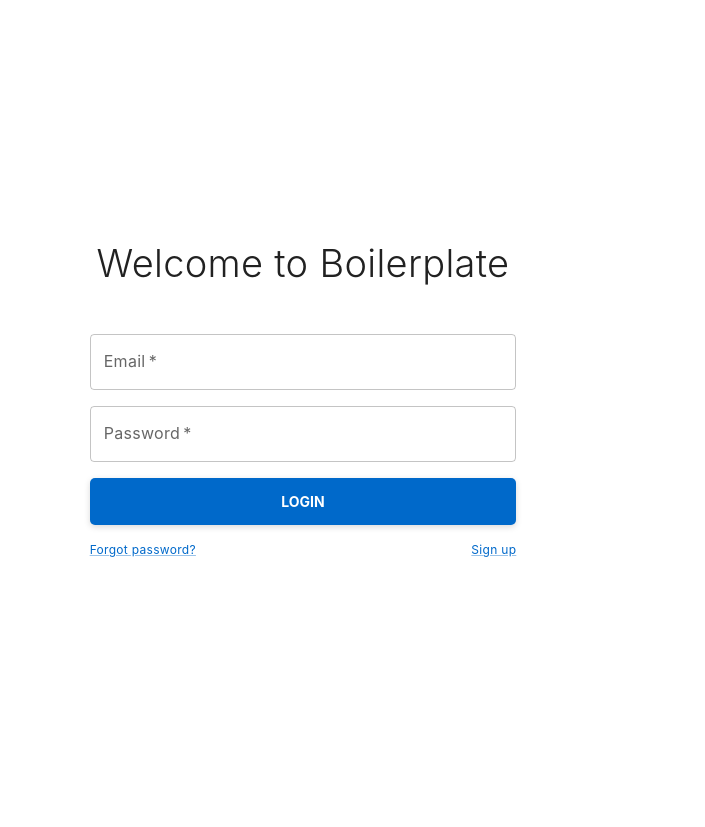
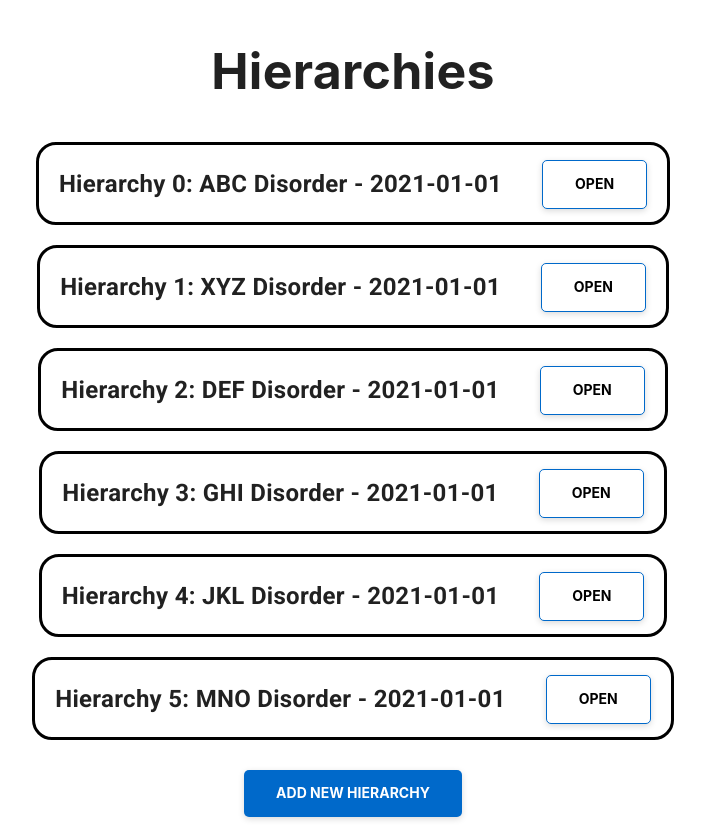
Before and after one commit to hack4impact-upenn/exposurepedia, a React (Create React App) app in the folder client/: page /hierarchies in a window 1280 px wide. Before the commit this address led to /login. Shown: the whole page, without its empty margins (337-1042 px from the left). Before the commit the page ends 800 px from the top, so only its background shows below. Built offline with nearby package versions, Linux system fonts and the light colour scheme; no server answers; a web font is replaced by a local one.

Commit message:
builds the static HierarchiesPage

```diff
--- a/client/src/App.tsx
+++ b/client/src/App.tsx
@@ -36,6 +36,7 @@ function App() {
                   <Route element={<UnauthenticatedRoutesWrapper />}>
                     <Route path="/login" element={<LoginPage />} />
                     <Route path="/register" element={<RegisterPage />} />
+                    <Route path="/hierarchies" element={<HierarchiesPage />} />
                     <Route
                       path="/verify-account/:token"
                       element={<VerifyAccountPage />}
@@ -52,7 +53,7 @@ function App() {
                   {/* Routes accessed only if user is authenticated */}
                   <Route element={<ProtectedRoutesWrapper />}>
                     <Route path="/home" element={<HomePage />} />
-                    <Route path="/hierarchies" element={<HierarchiesPage />} />
+
                     <Route
                       path="/viewhierarchy"
                       element={<ViewHierarchyPage />}
--- a/client/src/Hierarchy/HierarchiesPage.tsx
+++ b/client/src/Hierarchy/HierarchiesPage.tsx
@@ -4,8 +4,49 @@
  * A page only accessible to authenticated users that displays hierarchies
  * in a table and allows users to expand and delete hierarchies.
  */
-function HierarchiesPage() {
-  return <div>View hierarchies here!</div>;
-}
+import PrimaryButton from '../components/buttons/PrimaryButton';
+import HierarchyListItem from '../components/HierarchyListItem';
 
-export default HierarchiesPage;
+ const styles = {
+      button: {
+        marginTop: '10px',
+        marginBottom: '10px',
+        marginleft: '5px',
+    }
+ }
+
+ const hierarchyList: any[] = [
+  {'name': 'ABC Disorder', 'date': '2021-01-01'},
+  {'name': 'XYZ Disorder', 'date': '2021-01-01'},
+  {'name': 'DEF Disorder', 'date': '2021-01-01'},
+  {'name': 'GHI Disorder', 'date': '2021-01-01'},
+  {'name': 'JKL Disorder', 'date': '2021-01-01'},
+  {'name': 'MNO Disorder', 'date': '2021-01-01'},
+ ];
+ function HierarchyPage () {
+   return <div
+   style={{
+     display: 'flex',
+     justifyContent: 'left',
+     flexDirection: 'column',
+     alignItems: 'center',
+     marginLeft: '100px',
+   }}
+ >
+    <h1 style={{ fontSize: '50px', fontWeight: 'bold' }}>Hierarchies</h1>
+
+   {hierarchyList
+     .map((hierarchy_) => (
+       <HierarchyListItem
+         key={hierarchy_.name}
+         index = {hierarchyList.indexOf(hierarchy_)}
+         name={hierarchy_.name}
+         date={hierarchy_.date}
+       />
+     ))}
+
+     <PrimaryButton style={styles.button}>Add New Hierarchy</PrimaryButton>
+ </div>;
+ }
+
+ export default HierarchyPage;
--- /dev/null
+++ b/client/src/components/HierarchyListItem.tsx
@@ -0,0 +1,80 @@
+import React from 'react';
+import InvertedPrimaryButton from './buttons/InvertedPrimaryButton';
+import PrimaryButton from './buttons/PrimaryButton';
+
+interface HierarchyListItemProps {
+    name: string;
+    date: string;
+    index: number;
+  }
+
+  const styles = {
+    container: {
+      borderStyle: 'solid',
+      borderWidth: '3px',
+      borderColor: 'black',
+      borderRadius: '20px',
+      height: '83px',
+      display: 'flex',
+      justifyContent: 'space-between',
+      fontFamily: 'Roboto',
+      marginBottom: '20px',
+    },
+    containerLeft: {
+      display: 'flex',
+      alignItems: 'center',
+      justifyContent: 'space-around',
+      marginRight: 40,
+    },
+    header: {
+      marginLeft: '20px',
+      fontSize: '24px',
+      fontWeight: 'bold',
+    },
+    subheader: {
+      fontSize: '29px',
+      color: '#C7BDBD',
+      width: '40%',
+      textAlign: 'center',
+    },
+    containerMiddle: {},
+    containerRight: {
+      justifyContent: 'space-around',
+      fontSize: '24px',
+      fontWeight: 'bold',
+      display: 'flex',
+      marginRight: '20px',
+    },
+    description: {
+      padding: 0,
+      margin: 0,
+    },
+    button: {
+        marginTop: '15px',
+        marginBottom: '10px',
+        marginleft: '5px',
+    }
+  };
+
+function HierarchyListItem (props: HierarchyListItemProps) {
+    const { name, date, index } = props;
+    const total = "Hierarchy ".concat(index.toString(), ": ", name,  " - ", date);
+
+  return (
+
+      <div style={styles.container}>
+        <div style={styles.containerLeft}>
+          <p style={styles.header}>{total}</p>
+        </div>
+        <div style={styles.containerMiddle}/>
+        <div style={styles.containerRight}>
+          <p style={styles.description}>
+
+        <InvertedPrimaryButton variant="outlined" style={styles.button}>Open</InvertedPrimaryButton>
+          </p>
+        </div>
+      </div>
+  );
+};
+
+export default HierarchyListItem;
--- /dev/null
+++ b/client/src/components/buttons/InvertedPrimaryButton.tsx
@@ -0,0 +1,23 @@
+import React from 'react';
+import { Button, ButtonProps } from '@mui/material';
+import { styled } from '@mui/material/styles';
+import COLORS from '../../assets/colors';
+
+/**
+ * The {@link Button} used for most action items.
+ */
+const InvertedPrimaryButton = styled(Button)<ButtonProps>(({ theme }) => ({
+  cursor: 'pointer',
+  boxShadow: '0 2px 6px rgba(0, 0, 0, 0.15)',
+  borderRadius: '5px',
+  padding: '0.7rem 2rem',
+  color: 'black',
+  borderColor: COLORS.primaryBlue,
+  textDecoration: 'none',
+  transition: 'box-shadow 0.2s ease 0s',
+  textAlign: 'center',
+  fontWeight: 'bold',
+  background: COLORS.white,
+}));
+
+export default InvertedPrimaryButton;
```
Also changed, not shown: client/.eslintrc.js, 1 other file (tests, documents, lock files or other folders).
